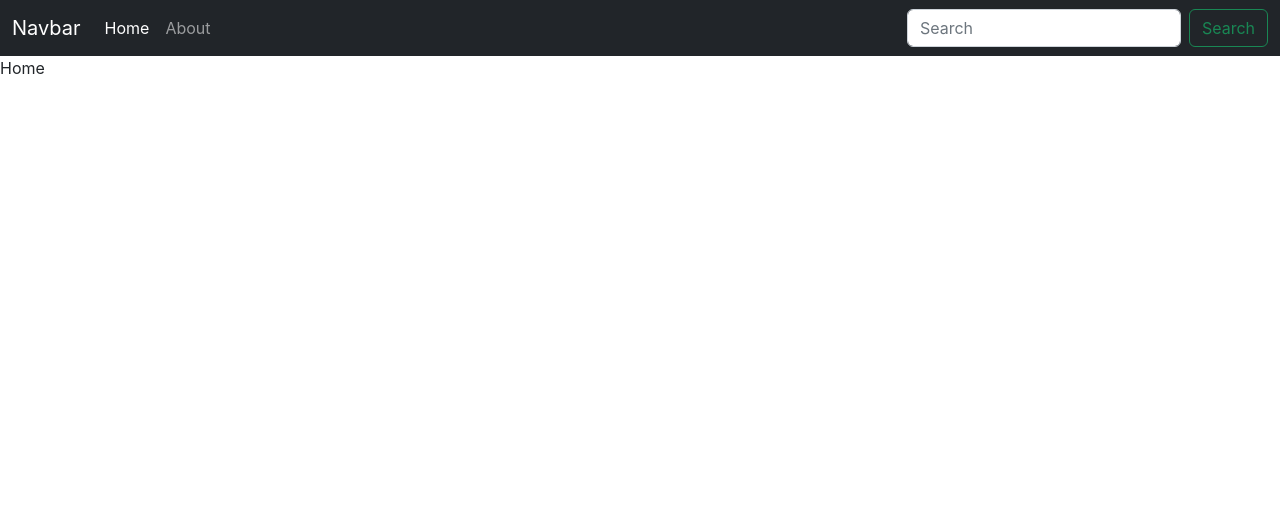
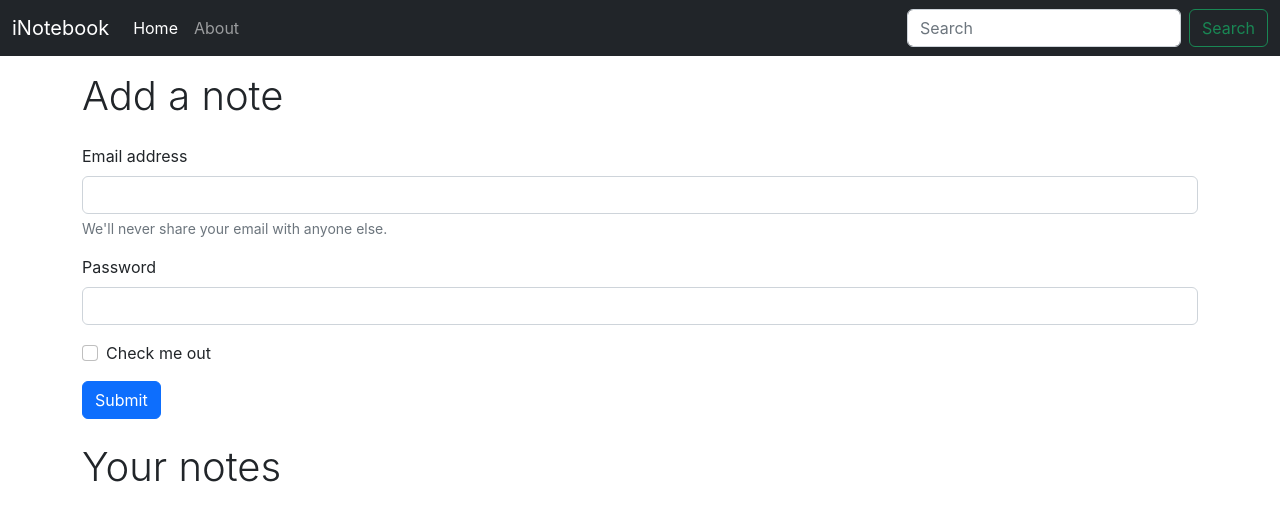
Before and after one commit to rtewari056/iNotebook, a React (Create React App) app: page / in a window 1280 px wide. Shown: the top 520 px of the page. Built offline with nearby package versions, Linux system fonts and the light colour scheme.

Commit message:
useLocation Hook in React

```diff
--- a/src/components/About.js
+++ b/src/components/About.js
@@ -1,12 +1,6 @@
-import React, { useContext, useEffect } from "react";
-import NoteContext from "../context/notes/NoteContext";
+import React from "react";
 
 export default function About() {
-  const a = useContext(NoteContext);
-  useEffect(() => {
-    a.update();
-    // eslint-disable-next-line
-  }, [])
 
-  return <div>I am {a.details.name} from {a.details.class}</div>;
+  return <div>About</div>;
 }
--- a/src/components/Home.js
+++ b/src/components/Home.js
@@ -1,7 +1,49 @@
-import React from 'react'
+import React from "react";
 
 export default function Home() {
   return (
-    <div>Home</div>
-  )
+    <div className="container my-3">
+      <h1 className="display-6">Add a note</h1>
+      <form className="my-4">
+        <div className="mb-3">
+          <label htmlFor="exampleInputEmail1" className="form-label">
+            Email address
+          </label>
+          <input
+            type="email"
+            className="form-control"
+            id="exampleInputEmail1"
+            aria-describedby="emailHelp"
+          />
+          <div id="emailHelp" className="form-text">
+            We'll never share your email with anyone else.
+          </div>
+        </div>
+        <div className="mb-3">
+          <label htmlFor="exampleInputPassword1" className="form-label">
+            Password
+          </label>
+          <input
+            type="password"
+            className="form-control"
+            id="exampleInputPassword1"
+          />
+        </div>
+        <div className="mb-3 form-check">
+          <input
+            type="checkbox"
+            className="form-check-input"
+            id="exampleCheck1"
+          />
+          <label className="form-check-label" htmlFor="exampleCheck1">
+            Check me out
+          </label>
+        </div>
+        <button type="submit" className="btn btn-primary">
+          Submit
+        </button>
+      </form>
+      <h1 className="display-6 my-3">Your notes</h1>
+    </div>
+  );
 }
--- a/src/components/Navbar.js
+++ b/src/components/Navbar.js
@@ -1,30 +1,57 @@
-import React from 'react';
+import React from "react";
 // import PropTypes from "prop-types";
-import { Link } from "react-router-dom";
+import { Link, useLocation } from "react-router-dom";
 
 export default function Navbar() {
+  let location = useLocation();
+
+  // useEffect(() => {
+  //   console.log(location.pathname);
+  // }, [location]);
+
   return (
     <nav className="navbar navbar-expand-lg navbar-dark bg-dark">
       <div className="container-fluid">
-    <Link className="navbar-brand" to="/">Navbar</Link>
-    <button className="navbar-toggler" type="button" data-bs-toggle="collapse" data-bs-target="#navbarSupportedContent" aria-controls="navbarSupportedContent" aria-expanded="false" aria-label="Toggle navigation">
+        <Link className="navbar-brand" to="/">
+          iNotebook
+        </Link>
+        <button
+          className="navbar-toggler"
+          type="button"
+          data-bs-toggle="collapse"
+          data-bs-target="#navbarSupportedContent"
+          aria-controls="navbarSupportedContent"
+          aria-expanded="false"
+          aria-label="Toggle navigation"
+        >
           <span className="navbar-toggler-icon"></span>
         </button>
         <div className="collapse navbar-collapse" id="navbarSupportedContent">
           <ul className="navbar-nav me-auto mb-2 mb-lg-0">
             <li className="nav-item">
-          <Link className="nav-link active" aria-current="page" to="/">Home</Link>
+              <Link className={`nav-link ${location.pathname === "/"? "active": ""}`} aria-current="page" to="/">
+                Home
+              </Link>
             </li>
             <li className="nav-item">
-          <Link className="nav-link" to="/about">About</Link>
+              <Link className={`nav-link ${location.pathname === "/about"? "active": ""}`} to="/about">
+                About
+              </Link>
             </li>
           </ul>
           <form className="d-flex" role="search">
-        <input className="form-control me-2" type="search" placeholder="Search" aria-label="Search"/>
-        <button className="btn btn-outline-success" type="submit">Search</button>
+            <input
+              className="form-control me-2"
+              type="search"
+              placeholder="Search"
+              aria-label="Search"
+            />
+            <button className="btn btn-outline-success" type="submit">
+              Search
+            </button>
           </form>
         </div>
       </div>
     </nav>
-  )
+  );
 }
--- a/src/context/notes/NoteState.js
+++ b/src/context/notes/NoteState.js
@@ -1,22 +1,8 @@
-import { useState } from "react";
 import NoteContext from "./NoteContext";
 
 const NoteState = (props) => {
-  const [details, setDetails] = useState({
-    "name": "Rohit",
-    "class": "Bsc",
-  });
-
-  const update = () => {
-    setTimeout(() => {
-      setDetails({
-        "name": "Mohit",
-        "class": "Btech",
-      });
-    }, 2000);
-  };
   return (
-    <NoteContext.Provider value={{ details, update }}>
+    <NoteContext.Provider value={{}}>
       {props.children}
     </NoteContext.Provider>
   );
```
Lines whose indentation alone changed are shown as unchanged.
